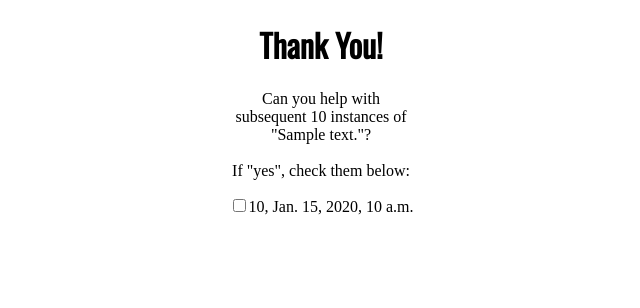
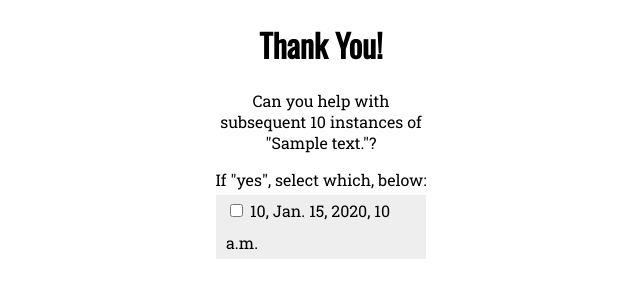
Before and after one commit to adrianboyko/xerocraft-django, a Django app: template tasks/templates/tasks/offer_more_tasks.html in a window 1280 px wide. Shown: the top 308 px of the page, without its empty margins (319-959 px from the left). Run offline with Django 3.2, Linux system fonts and the light colour scheme; tables that the repository leaves empty hold one stand-in row (values such as "Sample post"); the template is opened without the code that fills it: values that come from a table or form of the project are taken from there, most other values are stand-ins (such as "Sample title", 1, 10 or a date in 2020).

Commit message:
Checkpoint in development of initial functionality.

```diff
--- a/tasks/templates/tasks/offer_more_tasks.html
+++ b/tasks/templates/tasks/offer_more_tasks.html
@@ -5,12 +5,35 @@
     <meta charset="UTF-8">
     <meta name="viewport" content="width=device-width, initial-scale=1.0">
     <link rel="stylesheet" type="text/css" href="http://fonts.googleapis.com/css?family=Oswald">
+    <link rel="stylesheet" type="text/css" href="http://fonts.googleapis.com/css?family=Roboto Slab">
 
     <style>
 
-        body { text-align: center; }
+        body { text-align: center; font-family:Roboto Slab; }
         ul { margin-top: 0pt; }
         h1 { font-family: Oswald; }
+        li { line-height:200%; padding-left:0px; padding-left:10px; margin:5px; background:#EEEEEE; }
+        ul { text-align:left; width:220px; list-style:none; padding-left:0; display:table; margin:0 auto; }
+
+        #submit { visibility: hidden; }
+
+        .unselectable {
+           -moz-user-select: -moz-none;
+           -khtml-user-select: none;
+           -webkit-user-select: none;
+           -ms-user-select: none;
+           user-select: none;
+        }
+
+        .choice_button {
+            background-color: #EEEEEE;
+            moz-border-radius: 15px;
+            border-radius: 15px;
+            -webkit-border-radius: 15px;
+            border: 3px solid gray;
+            padding: 10px;
+            font-family: Oswald;
+        }
 
         a:link { color: black; text-decoration:none; }
         a:visited { color: blue; text-decoration:none; }
@@ -18,20 +41,49 @@
 
     </style>
 
+    <script type="text/javascript">
+        function manageButton() {
+            var button = document.getElementById('submit');
+            var inputNodes = document.getElementsByTagName('input');
+            var inputList = Array.prototype.slice.call(inputNodes);
+            for (var i in inputList) {
+                if (inputList[i].checked) {
+                    button.style.visibility = 'visible';
+                    return;
+                }
+            }
+            button.style.visibility = 'hidden';
+        }
+    </script>
+
 </head>
-<body>
+<body class="unselectable">
     <h1>Thank You!</h1>
     <p>
         Can you help with
         <br/>subsequent {{dow}} instances of
         <br/>"{{task.short_desc}}"?
         <br/>
-        <br/>If "yes", check them below:
     </p>
-    <form>
-        {% for task in instances %}
-        <input type="checkbox" name="tasks" value="{{task.pk}}">{{dow}}, {{task.scheduled_date}}<br/>
-        {% endfor %}
+
+    <form id="form" action="foo.php" method="post">
+        If "yes", select which, below:
+        <ul>
+            {% for task in instances %}
+            <label for="{{task.pk}}">
+                <li>
+                    <input type="checkbox" name="tasks" id="{{task.pk}}" value="{{task.pk}}" onclick="manageButton();">
+                    {{dow}}, {{task.scheduled_date}}
+                </li>
+            </label>
+            {% endfor %}
+        </ul>
+        <br/>
+        <a id="submit"
+           class="choice_button"
+           onclick="document.getElementById('form').submit(); return false;"
+           href="javascript:{}">Claim Hours</a>
+
     </form>
 
 </body>
```
